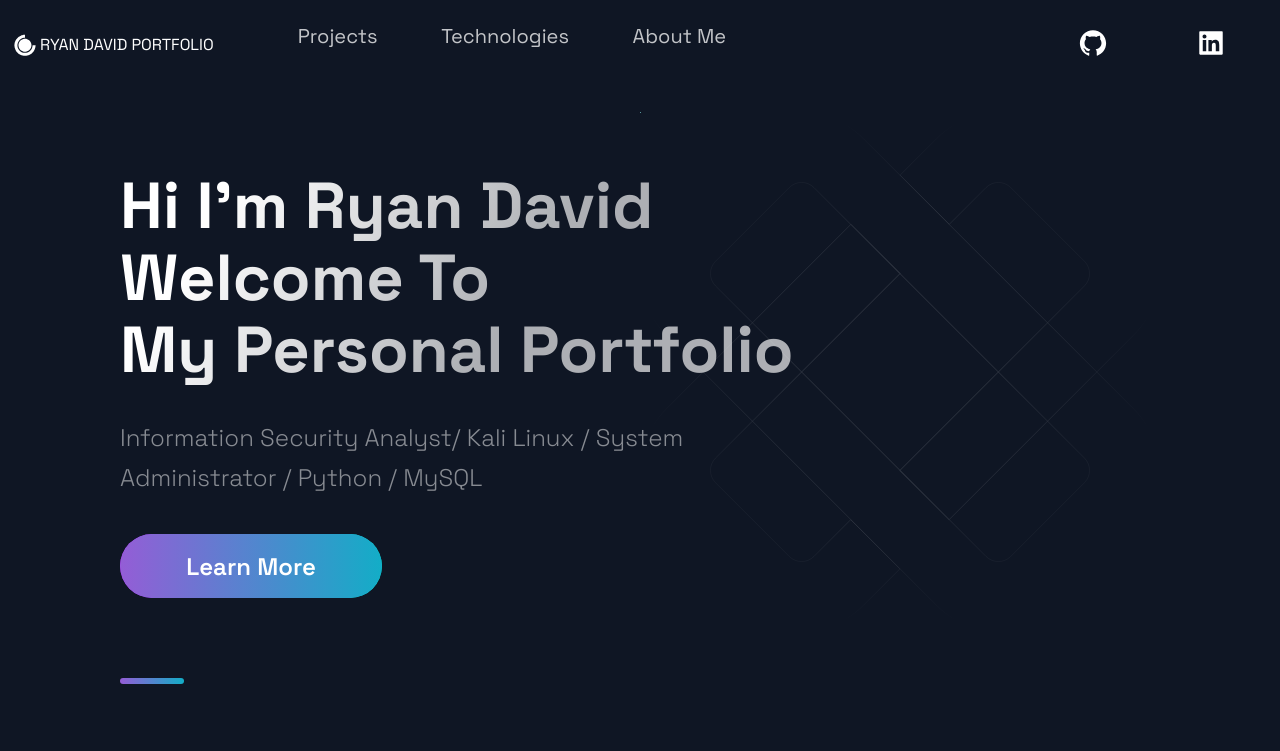
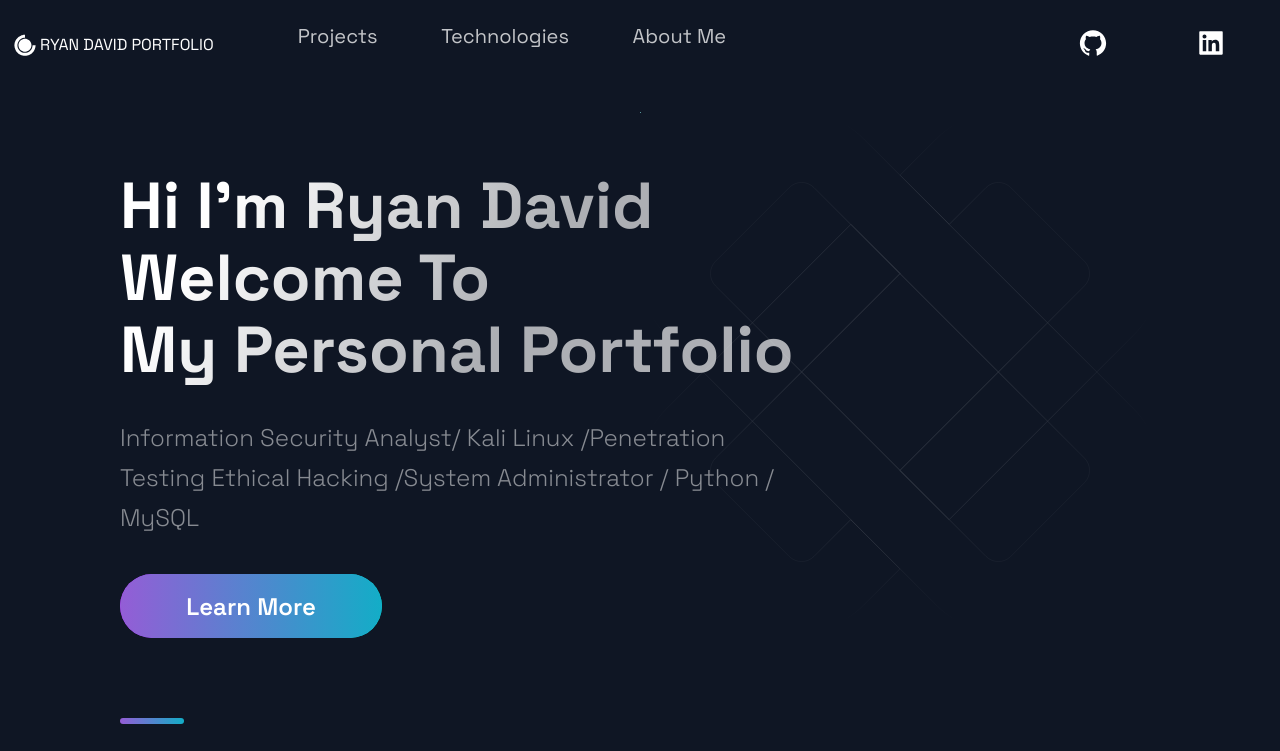
Before and after one commit to RyanDDavid/ryan-david-portfolio, a Next.js app: page / in a window 1280 px wide. Shown: the top 751 px of the page. Built offline with nearby package versions, Linux system fonts and the light colour scheme.

Commit message:
commit11

```diff
--- a/src/components/Hero/Hero.js
+++ b/src/components/Hero/Hero.js
@@ -14,8 +14,8 @@ const Hero = (props) => (
           My Personal Portfolio
         </SectionTitle>
         <SectionText>
-          Information Security Analyst/ Kali Linux /
-            System Administrator / Python /  MySQL
+          Information Security Analyst/ Kali Linux /Penetration Testing
+            Ethical Hacking /System Administrator / Python /  MySQL
         </SectionText>
         <Button onClick={props.handleClick}>Learn More</Button>
       </LeftSection>
```
